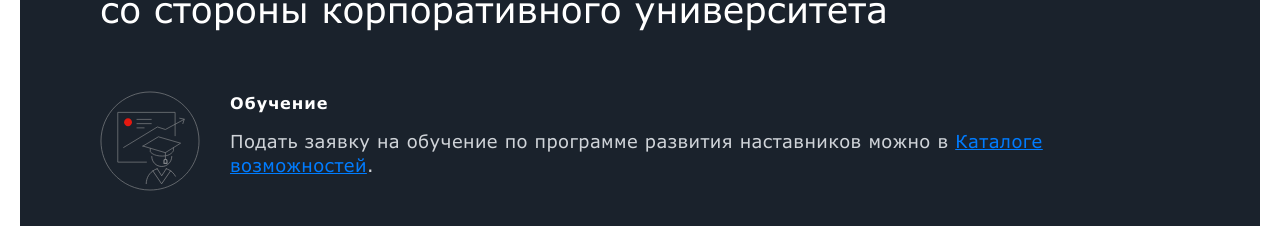
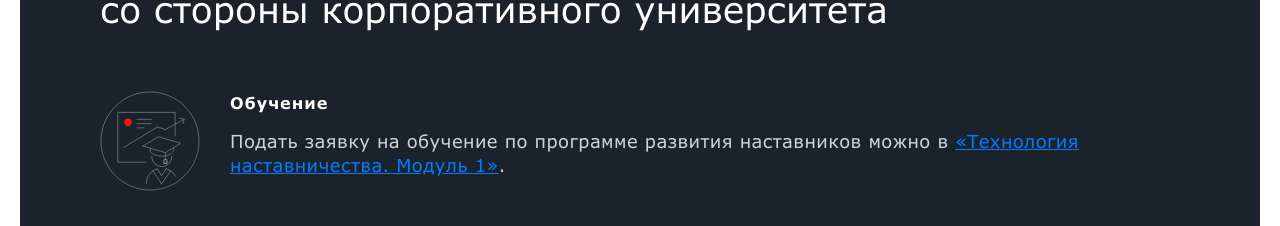
Before and after one commit to mosxe/omk_mentoring, a React (Vite) app: page /omk_mentoring in a window 1280 px wide. Shown: the part 4091-4317 px from the top of the page. Built offline with nearby package versions, Linux system fonts and the light colour scheme.

Commit message:
deleted link_catalog

```diff
--- a/src/modules/Main/components/Support/index.tsx
+++ b/src/modules/Main/components/Support/index.tsx
@@ -50,7 +50,7 @@ const Support = forwardRef<HTMLDivElement, Props>(
                   Подать заявку на обучение по программе развития наставников
                   можно в{' '}
                   <span className={styles.support__link} onClick={handleHref}>
-                    Каталоге возможностей
+                    «Технология наставничества. Модуль 1»
                   </span>
                   .
                 </div>
--- a/src/modules/Main/index.tsx
+++ b/src/modules/Main/index.tsx
@@ -128,7 +128,7 @@ const Main = () => {
         <Support
           news={data.data.news}
           ref={supportRef}
-          link={data.data.link_catalog}
+          link={data.data.link_program_training}
           linkFile={data.data.link_file_payments}
         />
         <Profitable ref={profitableRef} link={data.data.link_file_payments} />
--- a/src/services/constants.ts
+++ b/src/services/constants.ts
@@ -69,8 +69,7 @@ const initialData = {
     link_file_program_training: '',
     link_program_training: '',
     link_additional_competencies: '',
-    link_file_payments: '',
-    link_catalog: ''
+    link_file_payments: ''
   },
   isError: false,
   errorMessage: ''
--- a/src/services/mockData.json
+++ b/src/services/mockData.json
@@ -39,8 +39,7 @@
       "link_file_program_training": "/download_file.html?file_id=7049853163063803457",
       "link_additional_competencies": "/download_file.html?file_id=7049853163063803457",
       "link_program_training": "/test",
-      "link_file_payments": "/download_file.html?file_id=7049853163063803457",
-      "link_catalog": "/test2"
+      "link_file_payments": "/download_file.html?file_id=7049853163063803457"
     },
     "isError": false,
     "errorMessage": ""
--- a/src/types/index.ts
+++ b/src/types/index.ts
@@ -40,7 +40,6 @@ export interface ResponseData extends Error {
     link_program_training: string;
     link_additional_competencies: string;
     link_file_payments: string;
-    link_catalog: string;
   };
 }
 
```
